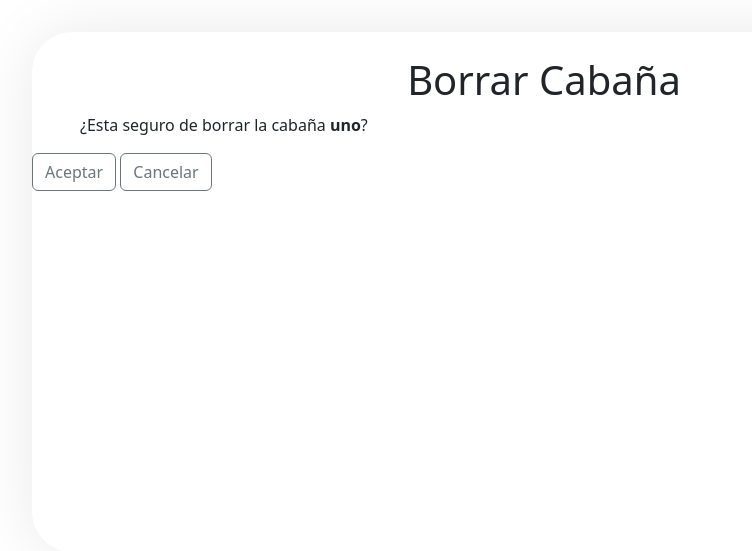
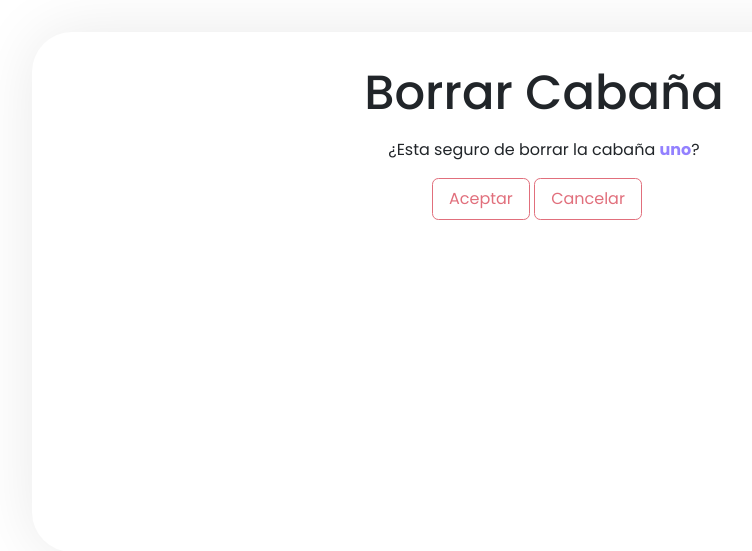
Before and after one commit to Franqui1312/Resevas, a Django app: page /cabanias/cabaniaBorrar/1/ in a window 1280 px wide. Shown: the part 146-697 px from the top of the page, without its empty margins (96-848 px from the left). Run offline with Django 4.2, Linux system fonts and the light colour scheme; data comes from the database, SQL or seed files in the repository; both versions use the stored data as it was after the commit.

Commit message:
actualizacion de formularios y detalles

```diff
--- a/api_reserva/reservas/static/css/general.css
+++ b/api_reserva/reservas/static/css/general.css
@@ -31,8 +31,12 @@
     background-color: #fff;
     display: flex;
     margin: auto;
+}
 
+.navbar a.botonPrimario{
+    justify-content: center;
 }
+
 
 header{
     background-color:#fff;
@@ -144,6 +148,14 @@ header span{
     color: #fff;
 }
 
+/* tablas */
+
+.thead{
+    background-color: #9381ff;
+    color: #ffffff;
+}
+
+
 table a{
     color: #9381ff;
     text-decoration: none;
@@ -170,6 +182,11 @@ table a:hover{
     background-color: #fff;
     border-radius: 2.5rem;
     box-shadow: 0.05rem 0.05rem 4rem #e9e9e9;
+    transition: ease 0.5s;
+}
+
+.detalle:hover{
+    box-shadow: 0.05rem 0.05rem 2rem #9381ff;
 }
 
 .detalle h1{
@@ -186,3 +203,75 @@ table a:hover{
     padding-left: 3rem;
     padding-top: 0.02rem;
 }
+
+/* formularios */
+
+.formulario{
+    width: 80%;
+    margin: auto;
+    margin-top: 2rem;
+    background-color: #fff;
+    border-radius: 2.5rem;
+    box-shadow: 0.05rem 0.05rem 4rem #e9e9e9;
+}
+
+p{
+    width: 80%;
+    margin: auto;
+}
+
+
+.formulario .row h1{
+    font-family: 'poppins', sans-serif;
+    text-align: center;
+    margin-top: 1rem;
+}
+
+.contenedorBotones{
+    margin: auto;
+    width: 14rem;
+    padding-bottom: 1rem
+}
+
+.contenedorBotones .botonSecundario{
+    margin: auto;
+}
+
+h3{
+    font-family: 'poppins', sans-serif;
+    text-align: center;
+}
+
+/*confirmacion para eliminar un objeto */
+
+.confBorrar{
+    width: 80%;
+    height: 65vh;
+    margin: auto;
+    margin-top: 2rem;
+    background-color: #fff;
+    border-radius: 2.5rem;
+    box-shadow: 0.05rem 0.05rem 4rem #e9e9e9;
+    font-family: 'poppins', sans-serif;
+    transition: ease 0.5s;
+}
+
+.confBorrar:hover{
+    box-shadow: 0.05rem 0.05rem 2rem #9381ff;
+}
+
+.confBorrar h1{
+    text-align: center;
+    margin-top: 2rem;
+    font-size: 3rem;
+    padding-top: 2rem;
+}
+
+.confBorrar p{
+    text-align: center;
+    margin-top: 1rem;
+}
+
+.confBorrar b{
+    color: #9381ff;
+}
--- a/api_reserva/reservas/templates/conf_borrar_cabania.html
+++ b/api_reserva/reservas/templates/conf_borrar_cabania.html
@@ -2,15 +2,15 @@
 {% load static %}
 {% block content %}
 
-<div class="detalle">
+<div class="confBorrar">
     <h1>Borrar Cabaña</h1>
 
     <p>¿Esta seguro de borrar la cabaña <b>{{ cabania.nombre}}</b>?</p>
     <form method="post">
         {% csrf_token %}
-        <div class="button-conteiner">
-            <button type="submit" class="btn btn-outline-secondary">Aceptar</button>
-            <a type="submit" class="btn btn-outline-secondary" href="/cabanias/">Cancelar</a>
+        <div class="contenedorBotones">
+            <button type="submit" class="botonSecundario">Aceptar</button>
+            <a type="submit" class="botonSecundario" href="/cabanias/">Cancelar</a>
         </div>
     </form>
 </div>
--- a/api_reserva/reservas/templates/lista_complejos.html
+++ b/api_reserva/reservas/templates/lista_complejos.html
@@ -21,7 +21,7 @@
 </div>
 
 <table class="table table-striped table-hover">
-    <thead>
+    <thead class="thead">
         <tr>
             <th>Nombre</th>
             <th>Direccion</th>
```
Also changed, not shown: api_reserva/reservas/templates/conf_borrar_cliente.html (+4 -4 lines), api_reserva/reservas/templates/conf_borrar_complejo.html (+4 -4 lines), api_reserva/reservas/templates/conf_borrar_encargado.html (+4 -4 lines), api_reserva/reservas/templates/conf_borrar_reserva.html (+4 -4 lines), api_reserva/reservas/templates/conf_borrar_servicio.html (+4 -4 lines), api_reserva/reservas/templates/form_cabania.html (+8 -2 lines), api_reserva/reservas/templates/form_cliente.html (+9 -2 lines), api_reserva/reservas/templates/form_complejo.html (+10 -2 lines), api_reserva/reservas/templates/form_encargado.html (+14 -8 lines), api_reserva/reservas/templates/form_reserva.html (+11 -3 lines), api_reserva/reservas/templates/form_servicio.html (+8 -2 lines), api_reserva/db.sqlite3.
